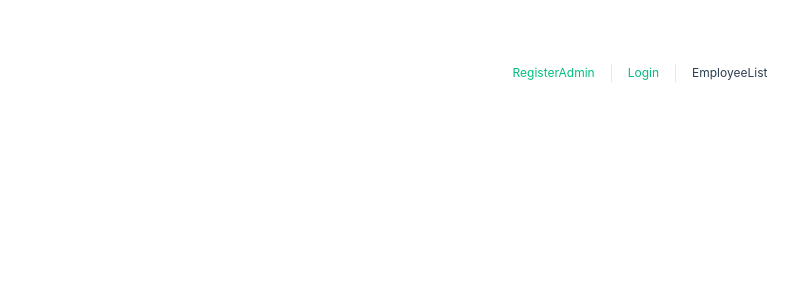
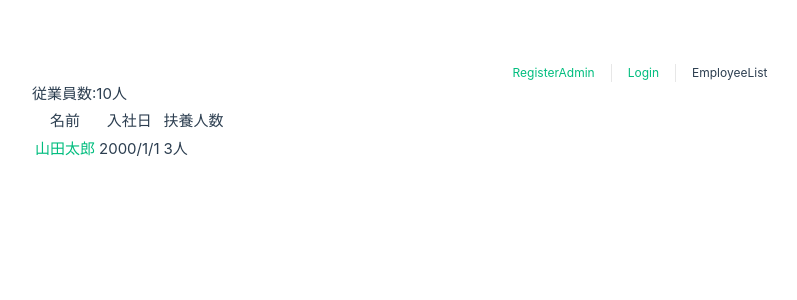
Before and after one commit to rikoysd/vue3-emp-manage, a Vue app: page /employeeList in a window 1280 px wide. Shown: the top 300 px of the page, without its empty margins (0-797 px from the left). Built offline with nearby package versions, Linux system fonts and the light colour scheme.

Commit message:
templateの定義づけ

```diff
--- a/src/views/EmployeeList.vue
+++ b/src/views/EmployeeList.vue
@@ -1,9 +1,29 @@
 <template>
+  <div class="top-wrapper">
+    <div class="container">
+      <div>従業員数:10人</div>
+      <div class="row">
+        <table class="striped">
+          <thead>
+            <tr>
+              <th>名前</th>
+              <th>入社日</th>
+              <th>扶養人数</th>
+            </tr>
+          </thead>
+          <tbody>
+            <tr>
+              <td><a href="employeeDetail.html">山田太郎</a></td>
+              <td>2000/1/1</td>
+              <td>3人</td>
+            </tr>
+          </tbody>
+        </table>
+      </div>
+    </div>
+  </div>
 </template>
 
-<script setup lang="ts">
-</script>
+<script setup lang="ts"></script>
 
-
-<style scoped>
-</style>
+<style scoped></style>
```
